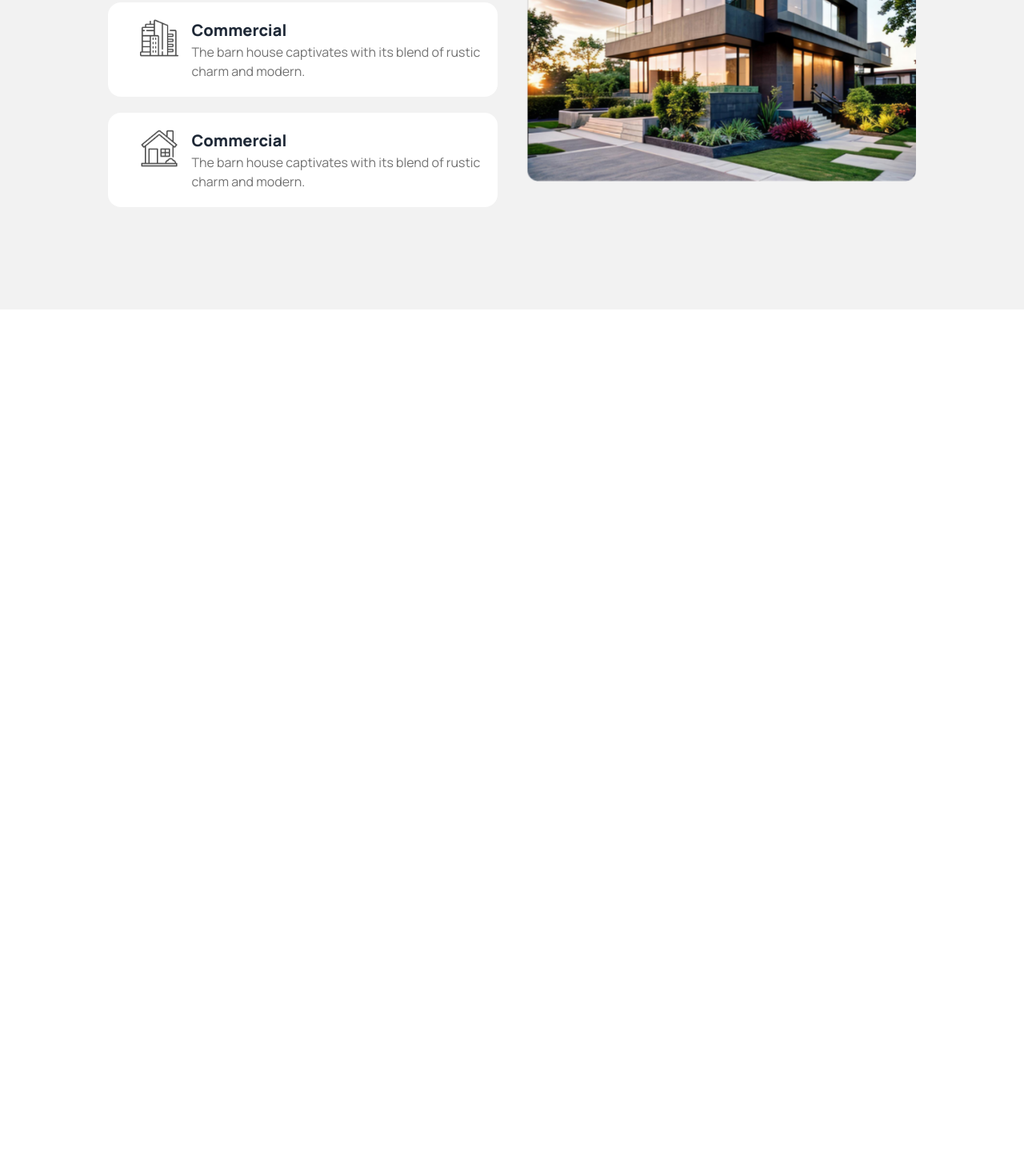
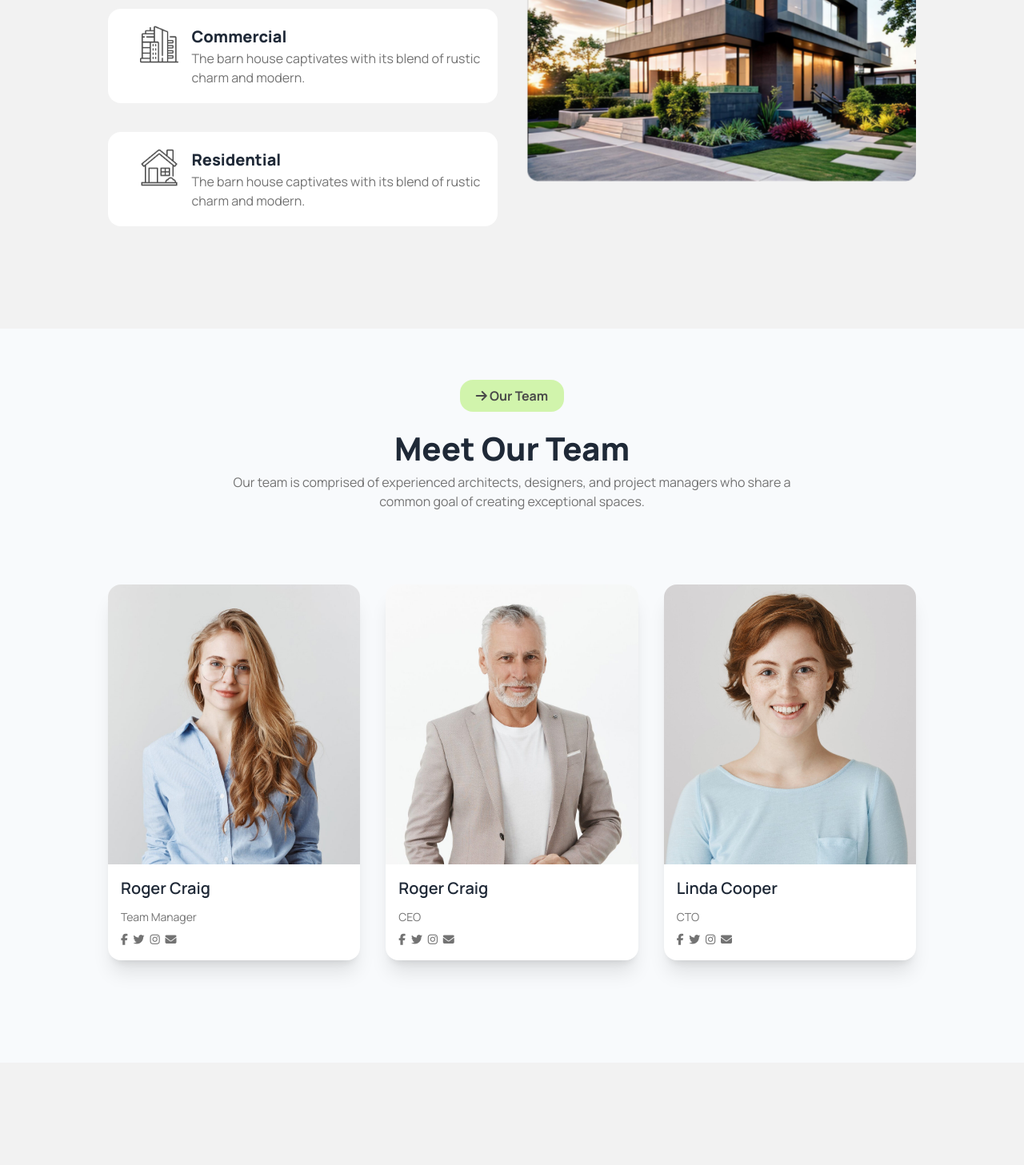
Before and after one commit to MonifaAnna/asssingment-3, a plain HTML site: page index.html in a window 1280 px wide. Shown: the part 1389-2846 px from the top of the page at 80% size. Before the commit the page ends 1776 px from the top, so only its background shows below. Drawn offline with nearby package versions, Linux system fonts and the light colour scheme.

Commit message:
our team section done

```diff
--- a/index.html
+++ b/index.html
@@ -84,7 +84,7 @@
                 <img src="./assets/banner.png" alt="">
              </div>
              <!-- text-content -->
-              <div class="lg:w-4/6 text-center space-y-8 pt-8">
+              <div class="lg:w-4/6 w-full text-center space-y-8 pt-8">
                 <h1 class="text-4xl sm:text-5xl lg:text-6xl font-extrabold">A barn house of this design has a striking appearance</h1>
                 <p class=" text-[#494949] pb-8">The barn house captivates with its blend of rustic charm and modern sophistication, featuring weathered wood, sleek metal accents, and large windows that flood the space with natural light.</p>
                  <a class=" bg-secondary text-xl font-bold rounded-[32px] py-4 px-5">
@@ -108,35 +108,101 @@
                 </div>
 
               </div>
-              <div class="w-5/6 lg:w-auto leading-3 text-center lg:text-start">
+              <div class="w-5/6 lg:w-auto leading-3 mx-auto text-center lg:text-start">
                   <h1 class="font-extrabold text-2xl lg:text-[40px] text-black">We design thoughtful, liveable spaces</h1>
               </div>
               <p class="font-[500] text-[#494949] text-center lg:text-start">The barn house captivates with its blend of rustic charm and
               modern sophistication, featuring weathered wood, sleek metal accents.</p>
+              <div class="sm:flex lg:flex-col sm:gap-3">
                  <div class="pl-10 py-5 bg-white rounded-2xl flex space-x-4 mt-2">
                   <div>
                      <img src="./assets/commercial.png" alt="">
                   </div>
                   <div>
                     <h5 class="font-extrabold text-[20px]">Commercial</h5>
-                  <p class="text-[#737373]">The barn house captivates with its blend of rustic charm and modern.</p>
+                    <p class="text-[#737373]">The barn house captivates with its blend  of rustic charm and modern.</p>
                   </div>
                </div>
-                <div class="pl-10 py-5 mt-6 bg-white rounded-2xl flex space-x-4">
+                <div class="pl-10 py-5 bg-white rounded-2xl flex space-x-4 mt-6">
                   <div>
                      <img src="./assets/residential.png" alt="">
                   </div>
                   <div>
-                  <h5 class="font-extrabold text-[20px]">Commercial</h5>
-                  <p class="text-[#737373]">The barn house captivates with its blend of rustic charm and modern.</p>
+                    <h5 class="font-extrabold text-[20px]">Residential</h5>
+                    <p class="text-[#737373]">The barn house captivates with its blend  of rustic charm and modern.</p>
+                  </div>
                </div>
               </div>
             </div>
             <!-- image-content -->
-            <div class="lg:mt-24">
-              <img src="./assets/Rectangle.png" alt="">
+            <div class="lg:mt-24 sm:w-full lg:w-auto">
+              <img src="./assets/Rectangle.png" class="sm:w-full" alt="">
             </div>
           </div>
+       </section>
+       <!-- meet our team -->
+        <section class="lg:px-[135px] pt-16 px-5 pb-32">
+          <div class="text-center">
+                <button class="px-5 text-[#494949] font-bold py-2 bg-secondary rounded-2xl mt-8 lg:mt-0 mb-4"> <i class="fa-solid fa-arrow-right"></i> Our Team</button>
+                <h1 class="text-[40px] font-extrabold">Meet Our Team</h1>
+                <div class="lg:w-[700px] text-center mx-auto">
+                   <p class="text-[#737373]">Our team is comprised of experienced architects, designers, and project managers who share a common goal of creating exceptional spaces.</p>
+                </div>
+
+          </div>
+            <!-- card for lg -->
+              <div class="grid grid-cols-1 sm:grid-cols-2 lg:grid-cols-3 gap-8 mt-16 ">
+               <div class="card card-compact bg-base-100 mt-7 sm:w-11/12 lg:w-auto  shadow-xl">
+                      <figure>
+                        <img src="./assets/team1.jpg" alt="">
+                      </figure>
+                      <div class="card-body">
+                        <h2 class="card-title">Roger Craig</h2>
+                         <p class="text-[#737373]">Team Manager</p>
+                        <div class="text-[#737373]">
+                          <i class="fa-brands fa-facebook-f "></i>
+                          <i class="fa-brands fa-twitter pl-1"></i>
+                          <i class="fa-brands fa-instagram pl-1"></i>
+                          <i class="fa-solid fa-envelope pl-1"></i>
+                        </div>
+                      </div>
+                    </div>
+                      <div class="card card-compact bg-base-100 mt-7 sm:w-11/12 lg:w-auto  shadow-xl">
+                      <figure>
+                        <img src="./assets/team2.jpg" alt="">
+                      </figure>
+                      <div class="card-body">
+                        <h2 class="card-title">Roger Craig</h2>
+                         <p class="text-[#737373]">CEO</p>
+                        <div class="text-[#737373]">
+                          <i class="fa-brands fa-facebook-f "></i>
+                          <i class="fa-brands fa-twitter pl-1"></i>
+                          <i class="fa-brands fa-instagram pl-1"></i>
+                          <i class="fa-solid fa-envelope pl-1"></i>
+                        </div>
+                      </div>
+                    </div>
+                     <div class="card card-compact bg-base-100  mt-7 sm:w-11/12 lg:w-auto  shadow-xl">
+                      <figure>
+                        <img src="./assets/team3.jpg" alt="">
+                      </figure>
+                      <div class="card-body">
+                        <h2 class="card-title">Linda Cooper</h2>
+                         <p class="text-[#737373]">CTO</p>
+                        <div class="text-[#737373]">
+                          <i class="fa-brands fa-facebook-f "></i>
+                          <i class="fa-brands fa-twitter pl-1"></i>
+                          <i class="fa-brands fa-instagram pl-1"></i>
+                          <i class="fa-solid fa-envelope pl-1"></i>
+                        </div>
+                      </div>
+                    </div>
+
+              </div>
+        </section>
+        <!-- our works place -->
+         <section class="lg:px-[135px] px-5 bg-base-200 pb-32">
+
          </section>
     </main>
     <footer></footer>
```
Also changed, not shown: assets/team1.jpg (added), assets/team2.jpg (added), assets/team3.jpg (added). Lines whose indentation alone changed are shown as unchanged.
